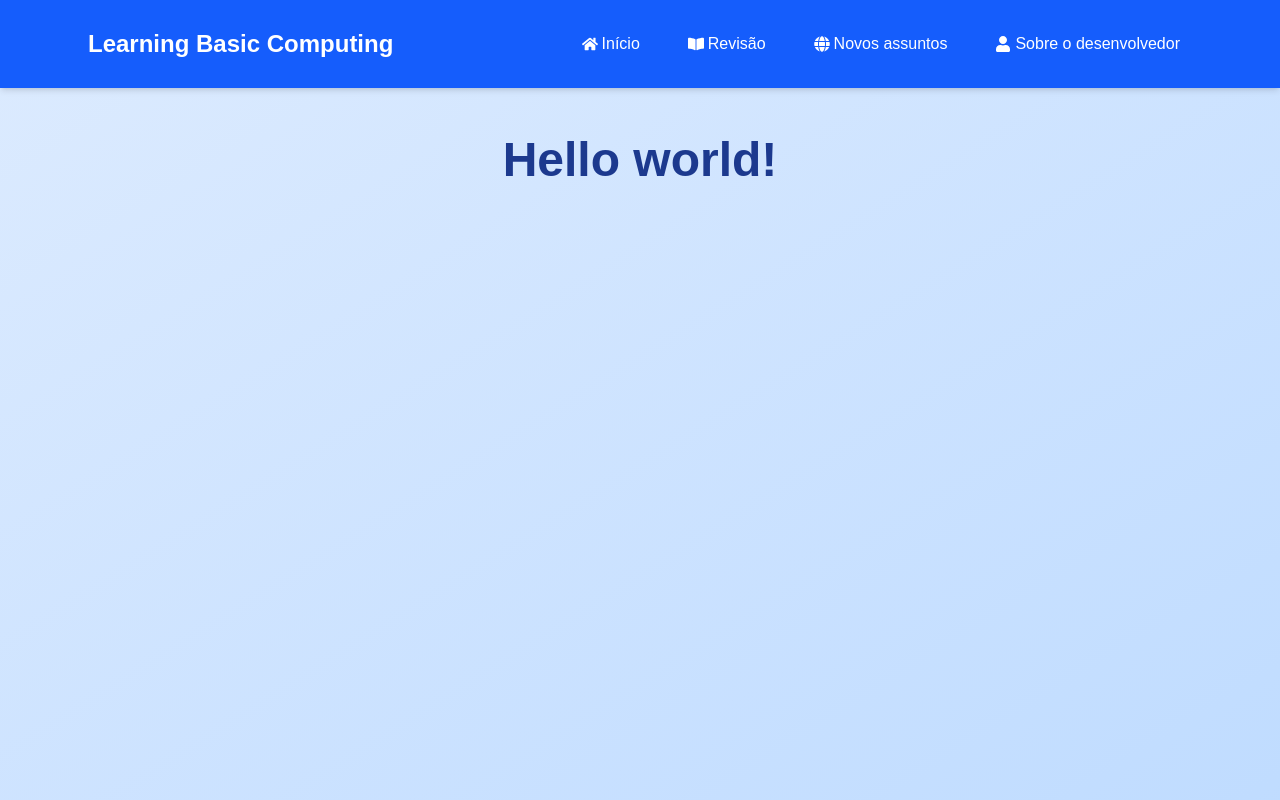
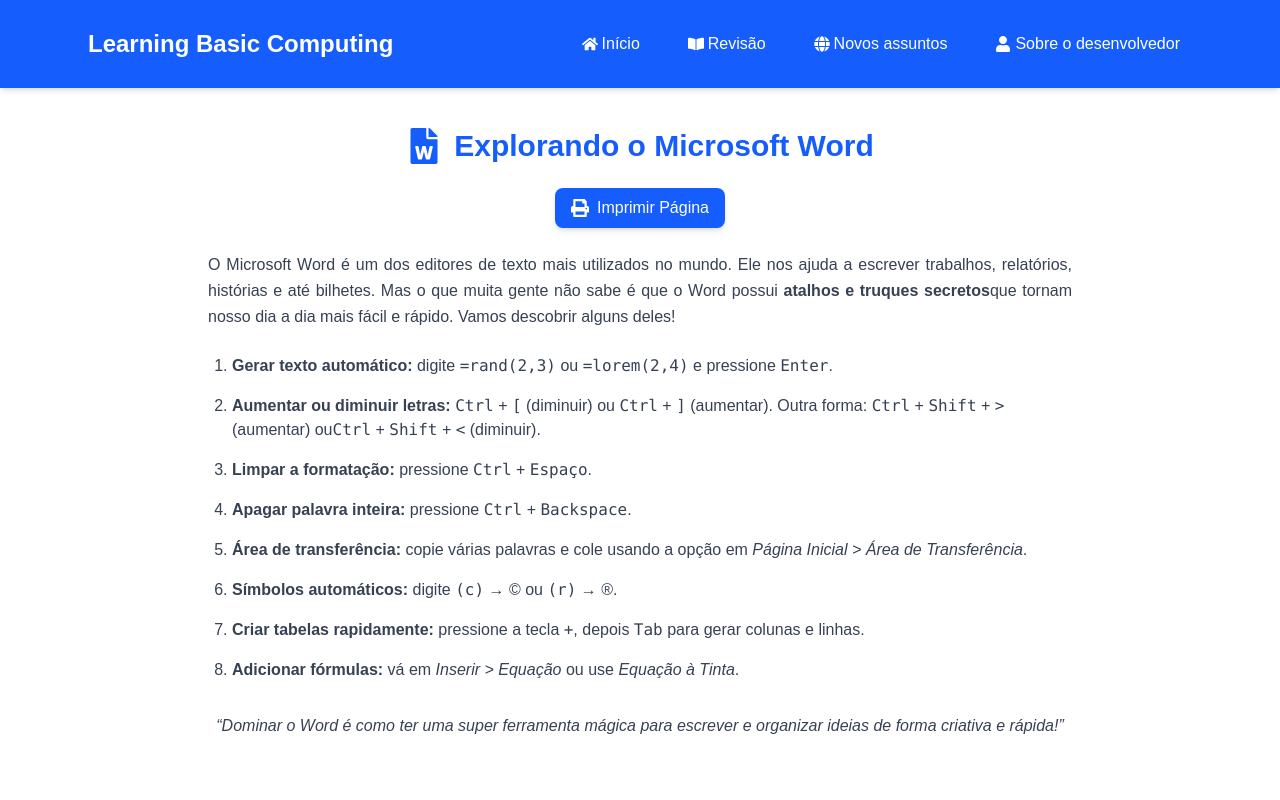
Before and after one commit to robsonalbuquerquedev/learningbasiccomputing, a Next.js app: page /revisao/word/material in a window 1280 px wide. Shown: the top 800 px of the page. Built offline with nearby package versions, Linux system fonts and the light colour scheme.

Commit message:
update: updating revisao folder

```diff
--- a/src/app/revisao/word/material/page.tsx
+++ b/src/app/revisao/word/material/page.tsx
@@ -1,9 +1,105 @@
-export default function RevisaoPage() {
+"use client";
+
+import { motion } from "framer-motion";
+import { FaFileWord, FaPrint } from "react-icons/fa";
+
+export default function WordMaterial() {
+    const handlePrint = () => {
+        window.print();
+    };
+
     return (
-        <main className="min-h-screen bg-gradient-to-br from-blue-100 to-blue-200 py-12 px-6">
-            <h1 className="text-4xl md:text-5xl font-bold text-center text-blue-900 mb-12">
-                Hello world!
-            </h1>
+        <main className="max-w-4xl mx-auto px-4 py-10">
+            {/* Título */}
+            <motion.h1
+                initial={{ y: -50, opacity: 0 }}
+                animate={{ y: 0, opacity: 1 }}
+                transition={{ duration: 0.8 }}
+                className="text-3xl font-bold text-blue-600 mb-6 text-center flex items-center justify-center gap-3"
+            >
+                <FaFileWord className="text-blue-600 text-4xl" />
+                Explorando o Microsoft Word
+            </motion.h1>
+
+            {/* Botão de Impressão */}
+            <div className="flex justify-center mb-6 no-print">
+                <button
+                    onClick={handlePrint}
+                    className="flex items-center gap-2 px-4 py-2 bg-blue-600 text-white rounded-lg shadow-md hover:bg-blue-700 transition cursor-pointer"
+                >
+                    <FaPrint className="text-lg" />
+                    Imprimir Página
+                </button>
+            </div>
+
+            {/* Apresentação */}
+            <motion.p
+                initial={{ opacity: 0 }}
+                animate={{ opacity: 1 }}
+                transition={{ duration: 0.8, delay: 0.2 }}
+                className="text-gray-700 leading-relaxed mb-6 text-justify"
+            >
+                O Microsoft Word é um dos editores de texto mais utilizados no mundo.
+                Ele nos ajuda a escrever trabalhos, relatórios, histórias e até bilhetes.
+                Mas o que muita gente não sabe é que o Word possui <span className="font-semibold">atalhos e truques secretos</span>
+                que tornam nosso dia a dia mais fácil e rápido. Vamos descobrir alguns deles!
+            </motion.p>
+
+            {/* Lista de Dicas */}
+            <motion.ol
+                initial={{ opacity: 0 }}
+                animate={{ opacity: 1 }}
+                transition={{ duration: 0.8, delay: 0.4 }}
+                className="list-decimal pl-6 space-y-4 text-gray-700"
+            >
+                <li>
+                    <span className="font-semibold">Gerar texto automático:</span>{" "}
+                    digite <code>=rand(2,3)</code> ou <code>=lorem(2,4)</code> e pressione <kbd>Enter</kbd>.
+                </li>
+                <li>
+                    <span className="font-semibold">Aumentar ou diminuir letras:</span>{" "}
+                    <kbd>Ctrl</kbd> + <kbd>[</kbd> (diminuir) ou <kbd>Ctrl</kbd> + <kbd>]</kbd> (aumentar).
+                    Outra forma: <kbd>Ctrl</kbd> + <kbd>Shift</kbd> + <kbd>&gt;</kbd> (aumentar) ou
+                    <kbd>Ctrl</kbd> + <kbd>Shift</kbd> + <kbd>&lt;</kbd> (diminuir).
+                </li>
+                <li>
+                    <span className="font-semibold">Limpar a formatação:</span>{" "}
+                    pressione <kbd>Ctrl</kbd> + <kbd>Espaço</kbd>.
+                </li>
+                <li>
+                    <span className="font-semibold">Apagar palavra inteira:</span>{" "}
+                    pressione <kbd>Ctrl</kbd> + <kbd>Backspace</kbd>.
+                </li>
+                <li>
+                    <span className="font-semibold">Área de transferência:</span>{" "}
+                    copie várias palavras e cole usando a opção em{" "}
+                    <span className="italic">Página Inicial &gt; Área de Transferência</span>.
+                </li>
+                <li>
+                    <span className="font-semibold">Símbolos automáticos:</span>{" "}
+                    digite <code>(c)</code> → © ou <code>(r)</code> → ®.
+                </li>
+                <li>
+                    <span className="font-semibold">Criar tabelas rapidamente:</span>{" "}
+                    pressione a tecla <kbd>+</kbd>, depois <kbd>Tab</kbd> para gerar colunas e linhas.
+                </li>
+                <li>
+                    <span className="font-semibold">Adicionar fórmulas:</span>{" "}
+                    vá em <span className="italic">Inserir &gt; Equação</span> ou use{" "}
+                    <span className="italic">Equação à Tinta</span>.
+                </li>
+            </motion.ol>
+
+            {/* Conclusão */}
+            <motion.p
+                initial={{ opacity: 0 }}
+                animate={{ opacity: 1 }}
+                transition={{ duration: 0.8, delay: 0.6 }}
+                className="mt-8 text-center text-gray-700 italic"
+            >
+                “Dominar o Word é como ter uma super ferramenta mágica para escrever
+                e organizar ideias de forma criativa e rápida!”
+            </motion.p>
         </main>
     );
 }
```
